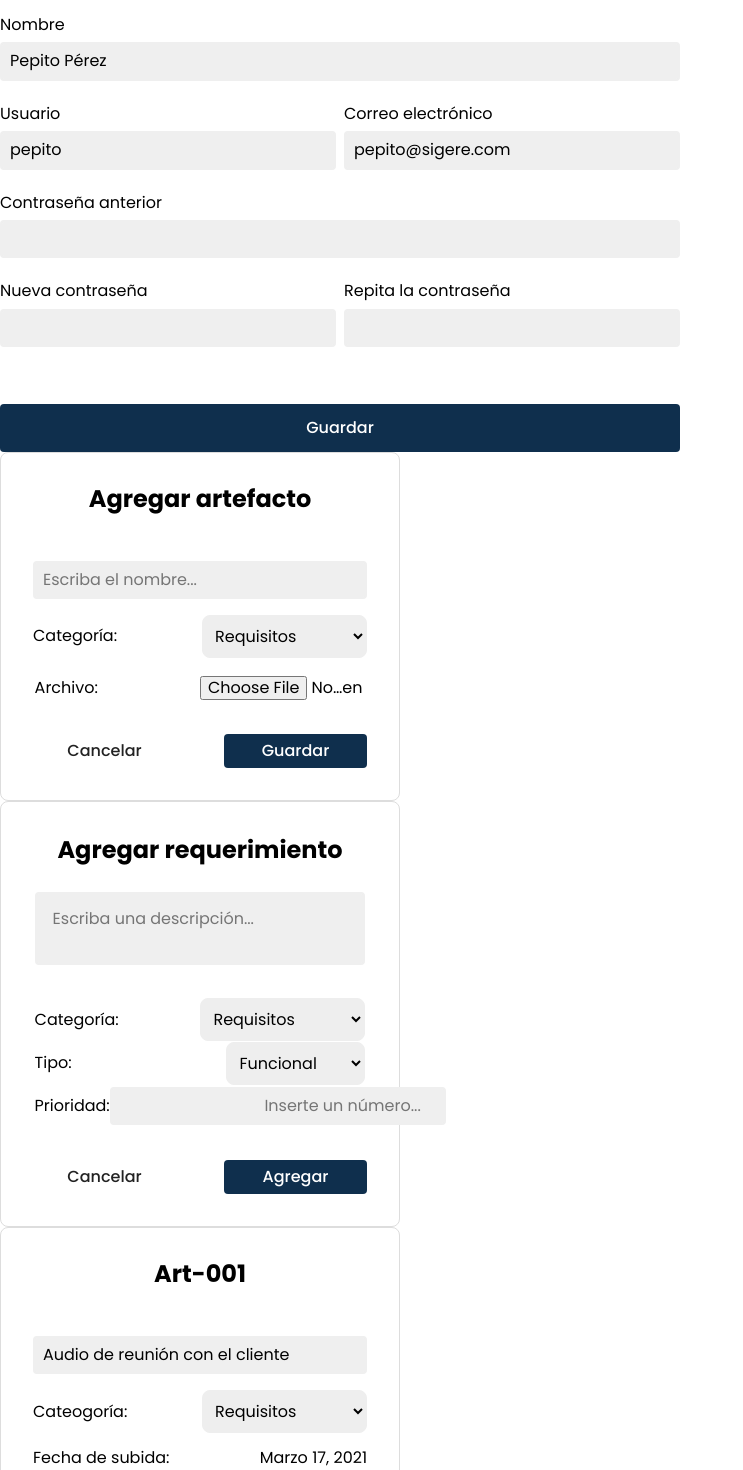
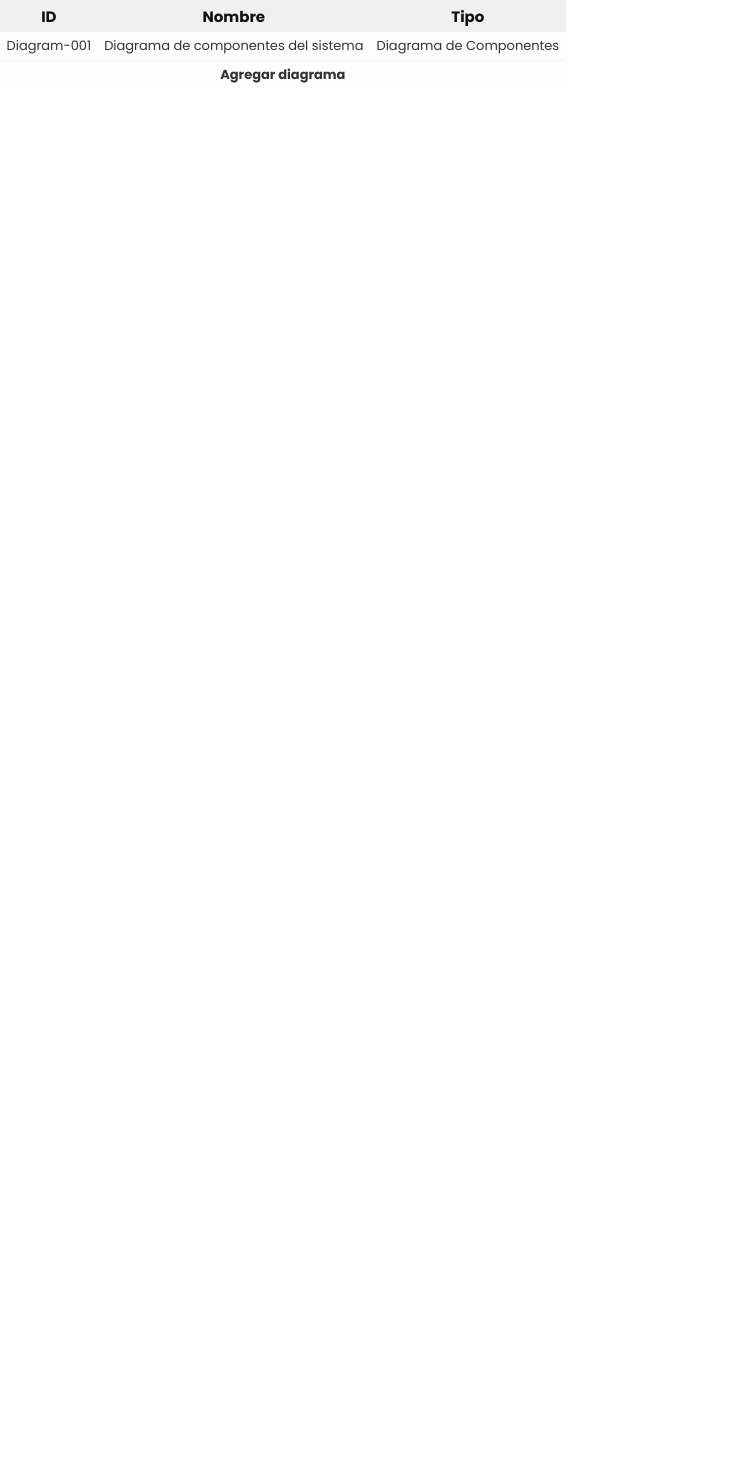
Before and after one commit to paladinescamila/SIGERE, a React (Create React App) app: page / in a window 1280 px wide. Shown: the top 1470 px of the page, without its empty margins (0-743 px from the left). After the commit the page ends 800 px from the top, so only its background shows below. Built offline with nearby package versions, Linux system fonts and the light colour scheme.

Commit message:
Started diagrams table

```diff
--- a/public/index.html
+++ b/public/index.html
@@ -24,7 +24,7 @@
       work correctly both with client-side routing and a non-root public URL.
       Learn how to configure a non-root public URL by running `npm run build`.
     -->
-    <title>React App</title>
+    <title>SIGERE | Gestor de Requisitos</title>
   </head>
   <body>
     <noscript>You need to enable JavaScript to run this app.</noscript>
--- a/src/App.js
+++ b/src/App.js
@@ -28,6 +28,7 @@ import ArtifactCard from './components/ArtifactCard';
 import AddArtifactWindow from './components/AddArtifactWindow';
 import CategoriesList from './components/CategoriesList';
 import AddCategoryWindow from './components/AddCategoryWindow';
+import DiagramsTable from './components/DiagramsTable';
 
 
 function App() {
@@ -44,7 +45,7 @@ function App() {
 
   return (
     <>
-    <AccountSettings email={'pepito@sigere.com'}/>
+    {/* <AccountSettings email={'pepito@sigere.com'}/>
     <AddArtifactWindow projectId={'Project-001'}/>
     <AddRequirementWindow projectId={'Project-001'}/>
     <ArtifactCard artifact={artifactsData['Project-001'][0]}/>
@@ -57,7 +58,8 @@ function App() {
     <ProjectsList/>
     <RequirementCard requirement={requirementsData['Project-001'][2]}/>
     <RequirementsTable projectId={'Project-001'}/>
-    <ProjectSettings projectId={'Project-001'}/>
+    <ProjectSettings projectId={'Project-001'}/> */}
+    <DiagramsTable projectId={'Project-001'}/>
     {/* <Router>
       <AssideAccount/>
       <Switch>
--- a/src/components/AddArtifactWindow.jsx
+++ b/src/components/AddArtifactWindow.jsx
@@ -7,15 +7,6 @@ export default function AddArtifactWindow({projectId}) {
         <div className="add-art-win win-card">
             <p className="add-art-id card-title">Agregar artefacto</p>
             <input className="add-art-name input" type="text" placeholder="Escriba el nombre..."></input>
-            <div className="add-art-category">
-                <p>Categoría:</p>
-                <select>
-                    {
-                        categoriesData[projectId].map((c) =>
-                            <option>{c.text}</option>)
-                    }
-                </select>
-            </div>
             <div className="add-art-file">
                 <p>Archivo:</p>
                 <input type="file"></input>
--- a/src/components/ArtifactCard.jsx
+++ b/src/components/ArtifactCard.jsx
@@ -1,34 +1,21 @@
 import React from 'react';
 import "../css/ArtifactCard.css";
 import artifactsData from '../data/artifacts';
-import categoriesData from '../data/categories';
 import standardDate from '../functions/dateConverter';
 
 export default function ArtifactCard({artifact}) {
-
-    const artifactsMap = Object.entries(artifactsData)
-    const projectId = artifactsMap.find((p) => p[1].find((r) => r.id === artifact.id).id === artifact.id)[0];
 
     return (
         <div className="artifact-card win-card">
             <p className="artifact-card-id card-title">{artifact.id}</p>
             <input className="artifact-card-name input" type="text" value={artifact.name}></input>
-            <div className="artifact-card-category">
-                <p>Cateogoría:</p>
-                <select>
-                    {
-                        categoriesData[projectId].map((c) =>
-                            <option selected={artifact.category === c.text}>{c.text}</option>)
-                    }
-                </select>
-            </div>
             <div className="artifact-card-date">
                 <p>Fecha de subida:</p>
                 <p>{standardDate(artifact.date)}</p>
             </div>
             <div className="artifact-card-file">
                 <p>Archivo:</p>
-                <a href={artifact.file} download>Descargar</a>
+                <a href={"../src/data/"+artifact.file} download>Descargar</a>
             </div>
             <div className="card-3-buttons">
                 <button className="artifact-card-cancel empty-button">Cancelar</button>
--- a/src/components/ArtifactItem.jsx
+++ b/src/components/ArtifactItem.jsx
@@ -8,7 +8,6 @@ export default function ArtifactItem({artifact}) {
             <td className="id">{artifact.id}</td>
             <td className="name">{artifact.name}</td>
             <td>{standardDate(artifact.date)}</td>
-            <td>{artifact.category}</td>
         </tr>
     )
 }
--- a/src/components/ArtifactsTable.jsx
+++ b/src/components/ArtifactsTable.jsx
@@ -10,13 +10,12 @@ export default function ArtifactsTable({projectId}) {
                 <th>ID</th>
                 <th>Nombre</th>
                 <th>Fecha de subida</th>
-                <th>Categoría</th>
             </tr>
             {
                 artifactsData[projectId].map((a) => <ArtifactItem artifact={a}/>)
             }
             <tr className="add-art-button">
-                <td colSpan={4}>Agregar artefacto</td>
+                <td colSpan={3}>Agregar artefacto</td>
             </tr>
         </table>
     )
--- /dev/null
+++ b/src/components/DiagramItem.jsx
@@ -0,0 +1,12 @@
+import React from 'react';
+import '../css/DiagramItem.css';
+
+export default function DiagramItem({diagram}) {
+    return (
+        <tr>
+            <td className="diagram-id">{diagram.id}</td>
+            <td className="diagram-name">{diagram.name}</td>
+            <td className="diagram-type">{diagram.type}</td>
+        </tr>
+    )
+}
--- /dev/null
+++ b/src/components/DiagramsTable.jsx
@@ -0,0 +1,22 @@
+import React from 'react';
+import DiagramItem from './DiagramItem';
+import diagramsData from '../data/diagrams';
+import '../css/DiagramsTable.css';
+
+export default function DiagramsTable({projectId}) {
+    return (
+        <table className="diagrams-table">
+            <tr>
+                <th>ID</th>
+                <th>Nombre</th>
+                <th>Tipo</th>
+            </tr>
+                {
+                    diagramsData[projectId].map((d) => <DiagramItem diagram={d}/>)
+                }
+            <tr className="add-diagram-button">
+                <td colSpan="4">Agregar diagrama</td>
+            </tr>
+        </table>
+    )
+}
--- /dev/null
+++ b/src/css/DiagramsTable.css
@@ -0,0 +1,49 @@
+.diagrams-table{
+    border-collapse: collapse;
+}
+
+.diagrams-table th,
+.diagrams-table td{
+    padding: 0.5em;
+}
+
+.diagrams-table th{
+    color: #111;
+    font-size: 15px;
+}
+
+.diagrams-table td{
+    font-size: 13px;
+    color: #333;
+    border-bottom: 0.1em solid #eee;
+}
+
+.diagrams-table tr:nth-child(even){
+    background-color: #fefefe;
+    cursor: pointer;
+}
+
+.diagrams-table tr:nth-child(odd){
+    background-color: #fafafa;
+    cursor: pointer;
+}
+
+.diagrams-table tr:hover{
+    background-color: #f0f0f0;
+}
+
+.diagrams-table th{
+    border-color: #e5e5e5;
+}
+
+.add-diagram-button td{
+    font-weight: bold;
+    background-color: #fefefe;
+    border: none;
+    cursor: pointer;
+    text-align: center;
+}
+
+.add-diagram-button td:hover{
+    background-color: #fafafa;
+}
--- /dev/null
+++ b/src/data/diagrams.js
@@ -0,0 +1,13 @@
+const diagrams = {
+    'Project-001': [
+        {
+            id: "Diagram-001",
+            name: "Diagrama de componentes del sistema",
+            description: "Lorem ipsum dolor sit amet, consectetur adipiscing elit. Sed eget sodales felis. Vivamus tristique placerat imperdiet. Vivamus at faucibus augue. Nam quis libero eros. Donec ultrices risus eu tincidunt elementum. Mauris ultrices lorem ac aliquam faucibus. Fusce iaculis ligula eros, in ullamcorper urna finibus et. Donec eu ex justo. In hac habitasse platea dictumst. In rutrum sollicitudin maximus. Duis sodales sem ac orci ullamcorper commodo. In iaculis mauris sed volutpat commodo. Nam sollicitudin tempus turpis, sed fringilla massa efficitur sed. Fusce euismod aliquam dolor id tincidunt.",
+            type: "Diagrama de Componentes",
+            photo: "",
+        },
+    ]
+};
+
+export default diagrams;
```
Also changed, not shown: src/css/DiagramItem.css (added), 1 other file (tests, documents, lock files or other folders).
